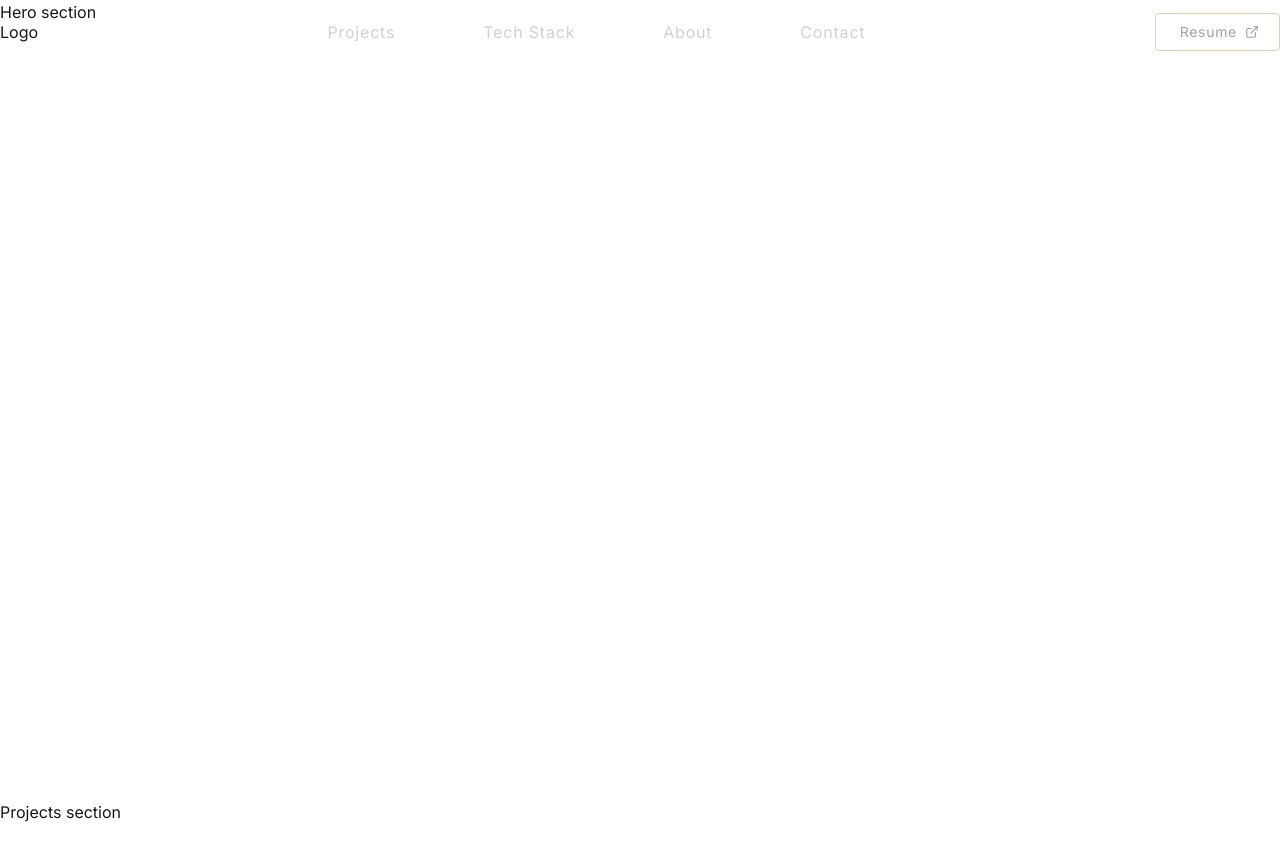
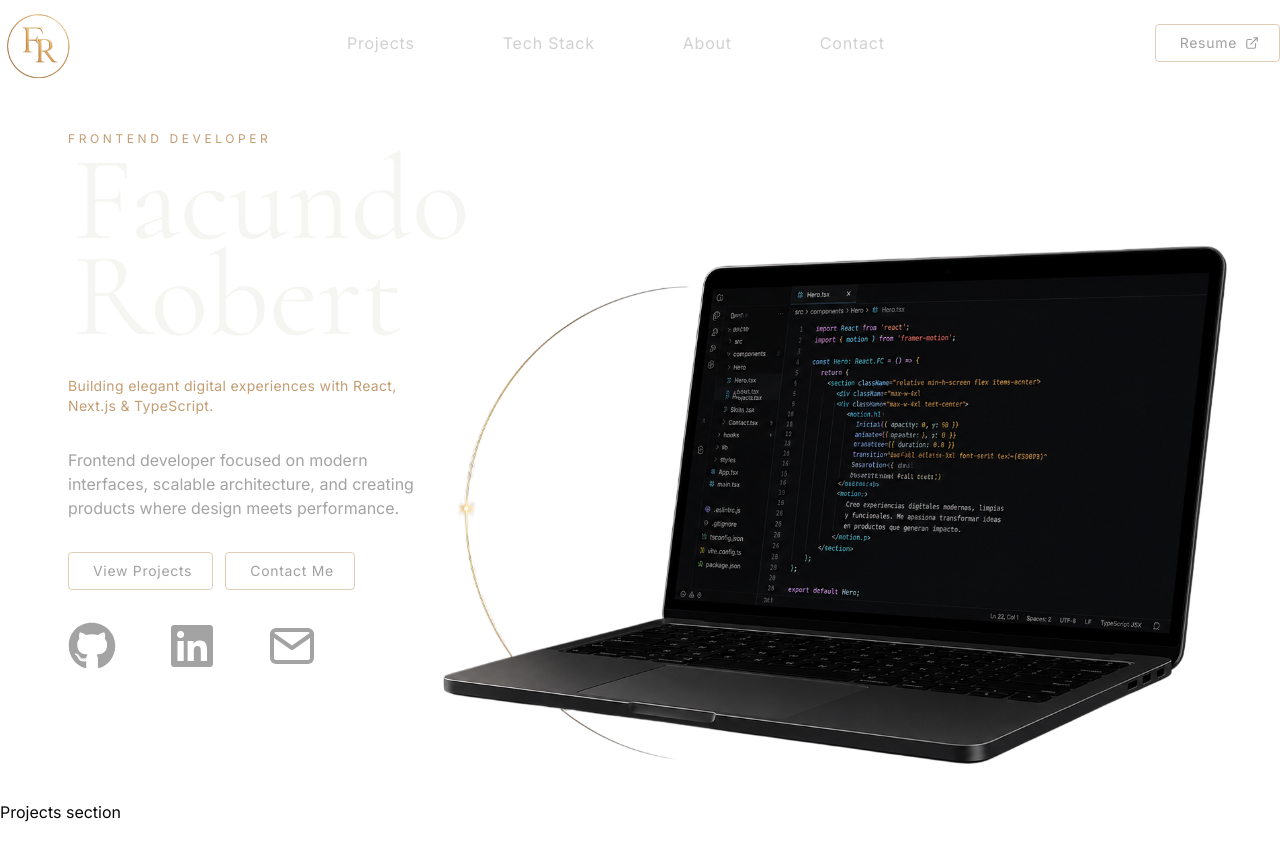
Before and after one commit to RobertFacundo/new-portfolio, a Next.js app: page / in a window 1280 px wide. Shown: the top 860 px of the page. Built offline with nearby package versions, Linux system fonts and the light colour scheme.

Commit message:
feat: create hero section foundation

```diff
--- a/app/globals.css
+++ b/app/globals.css
@@ -2,7 +2,7 @@
 
 :root {
   --background: #ffffff;
-  --foreground: #171717;
+  --foreground: #070707;
 
   --text-primary: #f5f5f2;
   --text-secondary: #a3a3a3;
@@ -73,6 +73,19 @@
   }
 }
 
+@layer utilities {
+  .luxury-icon {
+    @apply text-text-secondary;
+    @apply transition-all duration-500;
+  }
+
+  .luxury-icon:hover {
+    @apply text-text-primary;
+    transform: translateY(-1px) scale(1.07);
+    filter: drop-shadow(0 0 8px rgba(195, 157, 115, 0.35));
+  }
+}
+
 body {
   background: var(--background);
   color: var(--foreground);
--- a/features/hero/Hero.tsx
+++ b/features/hero/Hero.tsx
@@ -1,8 +1,12 @@
+import HeroContent from './components/HeroContent'
+import HeroImage from './components/HeroImage'
+
 const Hero = () => {
   return (
-    <div className='h-screen'>
-      <h1>Hero section</h1>
-    </div>
+    <section id='hero' className='flex h-screen items-center'>
+      <HeroContent />
+      <HeroImage />
+    </section>
   )
 }
 
--- /dev/null
+++ b/features/hero/components/CTAButton.tsx
@@ -0,0 +1,16 @@
+import { Children } from 'react'
+
+interface CTAButtonProps {
+  href: string
+  children: React.ReactNode
+}
+
+const CTAButton = ({ href, children }: CTAButtonProps) => {
+  return (
+    <a href={href} className='luxury-button'>
+      {children}
+    </a>
+  )
+}
+
+export default CTAButton
--- /dev/null
+++ b/features/hero/components/HeroContent.tsx
@@ -0,0 +1,38 @@
+import CTAButton from './CTAButton'
+import SocialLinks from './SocialLinks'
+
+const HeroContent = () => {
+  return (
+    <div className='flex w-1/3 flex-col justify-center pl-17 gap-8'>
+      <div className='flex flex-col gap-1'>
+        <span className='text-[12px] tracking-[0.3em] text-gold uppercase'>
+          Frontend Developer
+        </span>
+
+        <h1 className='font-display text-[120px] leading-[0.8] text-text-primary ml-1'>
+          Facundo
+          <br />
+          Robert
+        </h1>
+      </div>
+
+      <h2 className='text-gold text-sm tracking-wide'>
+        Building elegant digital experiences with React, Next.js & TypeScript.
+      </h2>
+
+      <p className='text-text-secondary'>
+        Frontend developer focused on modern interfaces, scalable architecture,
+        and creating products where design meets performance.
+      </p>
+
+      <div className='flex flex-row gap-3 justify-start'>
+        <CTAButton href='#projects'>View Projects</CTAButton>
+
+        <CTAButton href='#contact'>Contact Me</CTAButton>
+      </div>
+      <SocialLinks />
+    </div>
+  )
+}
+
+export default HeroContent
--- /dev/null
+++ b/features/hero/components/HeroImage.tsx
@@ -0,0 +1,17 @@
+import Image from 'next/image'
+
+const HeroImage = () => {
+  return (
+    <div className='relative flex h-full w-full items-end justify-end pb-5 pr-9'>
+      <Image
+        src='/images/heroImage.png'
+        alt='Cinematic laptop displaying code on a rock'
+        width={900}
+        height={700}
+        priority
+      />
+    </div>
+  )
+}
+
+export default HeroImage
--- /dev/null
+++ b/features/hero/components/SocialLinks.tsx
@@ -0,0 +1,33 @@
+import { SOCIAL_LINKS } from '@/shared/constants/socialLinks'
+import { FaGithub, FaLinkedin } from 'react-icons/fa'
+import { FiMail } from 'react-icons/fi'
+
+const icons = {
+  github: FaGithub,
+  linkedin: FaLinkedin,
+  mail: FiMail
+}
+
+const SocialLinks = () => {
+  return (
+    <div className='flex items-center gap-13 justify-start'>
+      {SOCIAL_LINKS.map(social => {
+        const Icon = icons[social.icon]
+
+        return (
+          <a
+            key={social.name}
+            href={social.href}
+            target='_blank'
+            rel='noopener noreferrer'
+            className='luxury-icon text-5xl'
+          >
+            <Icon />
+          </a>
+        )
+      })}
+    </div>
+  )
+}
+
+export default SocialLinks
--- a/features/navigation/Navigation.tsx
+++ b/features/navigation/Navigation.tsx
@@ -2,6 +2,7 @@
 import { NAVIGATION_LINKS } from '@/shared/constants/navigation'
 import { useTranslation } from '@/shared/i18n/useTranslations'
 import { FiExternalLink } from 'react-icons/fi'
+import Image from 'next/image'
 
 const Navigation = () => {
   const { t } = useTranslation()
@@ -9,7 +10,18 @@ const Navigation = () => {
   return (
     <nav className='hidden md:flex fixed top-0 left-0 w-full z-50 flex-row justify-between'>
       <div className='mx-auto flex w-full max-w-7xl items-center justify-between '>
-        <div>Logo</div>
+        <div className='flex items-center'>
+          <a href='#hero' className='group flex items-center mt-2'>
+            <Image
+              src='/images/logo.png'
+              alt='Facundo Robert'
+              width={77}
+              height={102}
+              priority
+              className='transition-all duration-500 group-hover:scale-[1.03]'
+            />
+          </a>
+        </div>
 
         <div className='flex items-center gap-12 py-5 tracking-wider '>
           {NAVIGATION_LINKS.map(link => (
--- /dev/null
+++ b/shared/constants/socialLinks.ts
@@ -0,0 +1,17 @@
+export const SOCIAL_LINKS = [
+  {
+    name: 'GitHub',
+    href: 'https://github.com/tuusuario',
+    icon: 'github'
+  },
+  {
+    name: 'LinkedIn',
+    href: 'https://linkedin.com/in/tuusuario',
+    icon: 'linkedin'
+  },
+  {
+    name: 'Email',
+    href: 'mailto:tuemail@gmail.com',
+    icon: 'mail'
+  }
+] as const
```
Also changed, not shown: shared/constants/CTAButtons.ts (added, +8 -0 lines), public/images/heroImage.png (added), public/images/logo.png (added).
